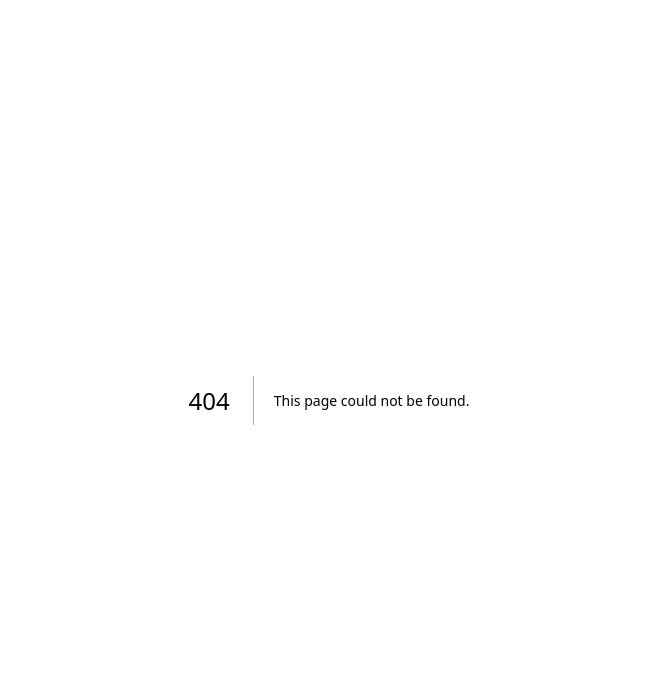
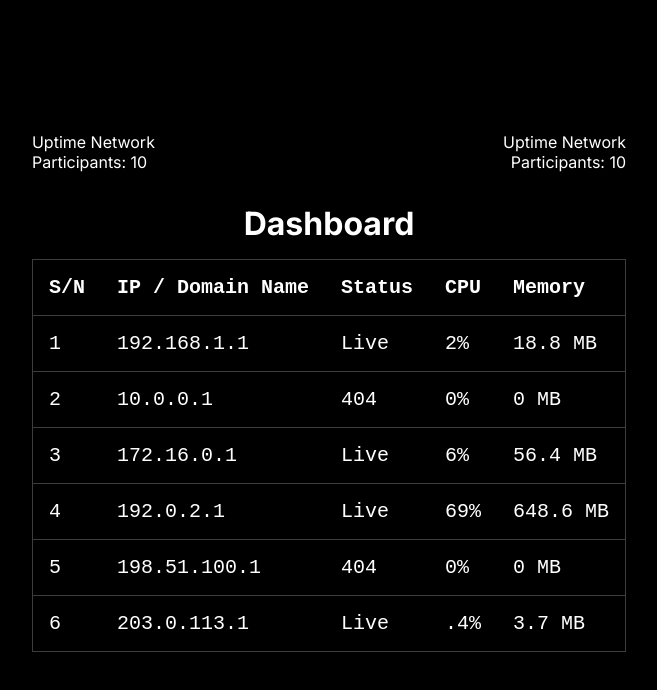
Before and after one commit to Mishalabdullah/beckn-onix-gui, a Next.js app in the folder onix-gui/: page /monitor/dashboard in a window 1280 px wide. Before the commit this address had no page. Shown: the top 690 px of the page, without its empty margins (311-968 px from the left). Built offline with nearby package versions, Linux system fonts and the light colour scheme.

Commit message:
feat(monitor):dashboard-made

```diff
--- /dev/null
+++ b/onix-gui/app/monitor/dashboard/page.js
@@ -0,0 +1,95 @@
+import styles from "../../page.module.css";
+
+const page = () => {
+    const data = [
+        {
+            ip: "192.168.1.1",
+            status: "Live",
+            cpu: "2%",
+            memory: "18.8 MB",
+            uptime: "10 days",
+        },
+        {
+            ip: "10.0.0.1",
+            status: "404",
+            cpu: "0%",
+            memory: "0 MB",
+            uptime: "5 days",
+        },
+        {
+            ip: "172.16.0.1",
+            status: "Live",
+            cpu: "6%",
+            memory: "56.4 MB",
+            uptime: "15 days",
+        },
+        {
+            ip: "192.0.2.1",
+            status: "Live",
+            cpu: "69%",
+            memory: "648.6 MB",
+            uptime: "20 days",
+        },
+        {
+            ip: "198.51.100.1",
+            status: "404",
+            cpu: "0%",
+            memory: "0 MB",
+            uptime: "3 days",
+        },
+        {
+            ip: "203.0.113.1",
+            status: "Live",
+            cpu: ".4%",
+            memory: "3.7 MB",
+            uptime: "8 days",
+        },
+    ];
+    return (
+        <div className={styles.dashboard}>
+            <div className={styles.counts}>
+                <p
+                    style={{
+                        textAlign: "left",
+                    }}
+                    className={styles.count}
+                >
+                    Uptime Network Participants: 10
+                </p>
+                <p
+                    style={{
+                        textAlign: "right",
+                    }}
+                    className={styles.count}
+                >
+                    Uptime Network Participants: 10
+                </p>
+            </div>
+            <h2 className={styles.dashboardHeading}>Dashboard</h2>
+            <table className={styles.dashboardTable}>
+                <thead>
+                    <tr>
+                        <th>S/N</th>
+                        <th>IP / Domain Name</th>
+                        <th>Status</th>
+                        <th>CPU</th>
+                        <th>Memory</th>
+                    </tr>
+                </thead>
+                <tbody>
+                    {data.map((item, index) => (
+                        <tr key={index}>
+                            <td>{index + 1}</td>
+                            <td>{item.ip}</td>
+                            <td>{item.status}</td>
+                            <td>{item.cpu}</td>
+                            <td>{item.memory}</td>
+                        </tr>
+                    ))}
+                </tbody>
+            </table>
+        </div>
+    );
+};
+
+export default page;
--- a/onix-gui/app/page.module.css
+++ b/onix-gui/app/page.module.css
@@ -88,3 +88,56 @@
     color: white;
     cursor: pointer;
 }
+
+.dashboard {
+    margin-bottom: 2rem;
+}
+
+.dashboardHeading {
+    font-size: 2rem;
+    margin-bottom: 1rem;
+    text-align: center;
+}
+
+.dashboardTable {
+    width: 100%;
+    border-collapse: collapse;
+    font-size: 1.25rem;
+    font-family: "Ubuntu Mono", monospace;
+    border: 1px solid rgb(61, 61, 61);
+}
+
+.dashboardTable th,
+.dashboardTable td {
+    padding: 1rem;
+    text-align: left;
+    border-bottom: 1px solid rgb(61, 61, 61);
+}
+
+.dashboardTable th {
+    font-weight: 600;
+}
+
+@media screen and (max-width: 600px) {
+    .dashboardTable {
+        font-size: 1rem;
+    }
+
+    .dashboardTable th,
+    .dashboardTable td {
+        padding: 0.5rem;
+    }
+}
+
+.counts{
+    display: flex;
+    flex-direction: row;
+    justify-content: space-between;
+    align-items: center;
+    margin-top: 1rem;
+    margin-bottom: 2rem;
+}
+
+.count{
+   max-width: 10rem;
+}
```
